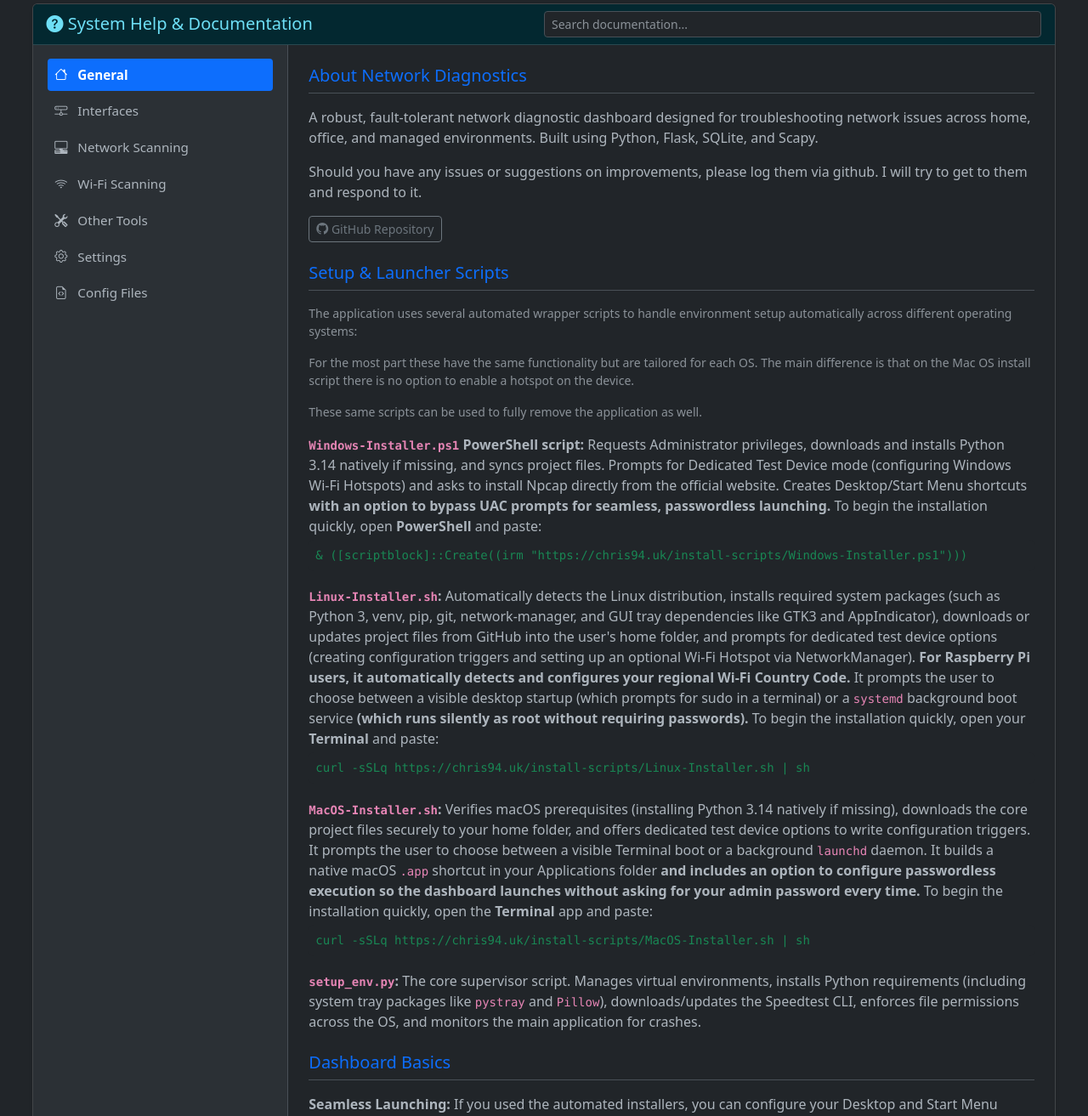
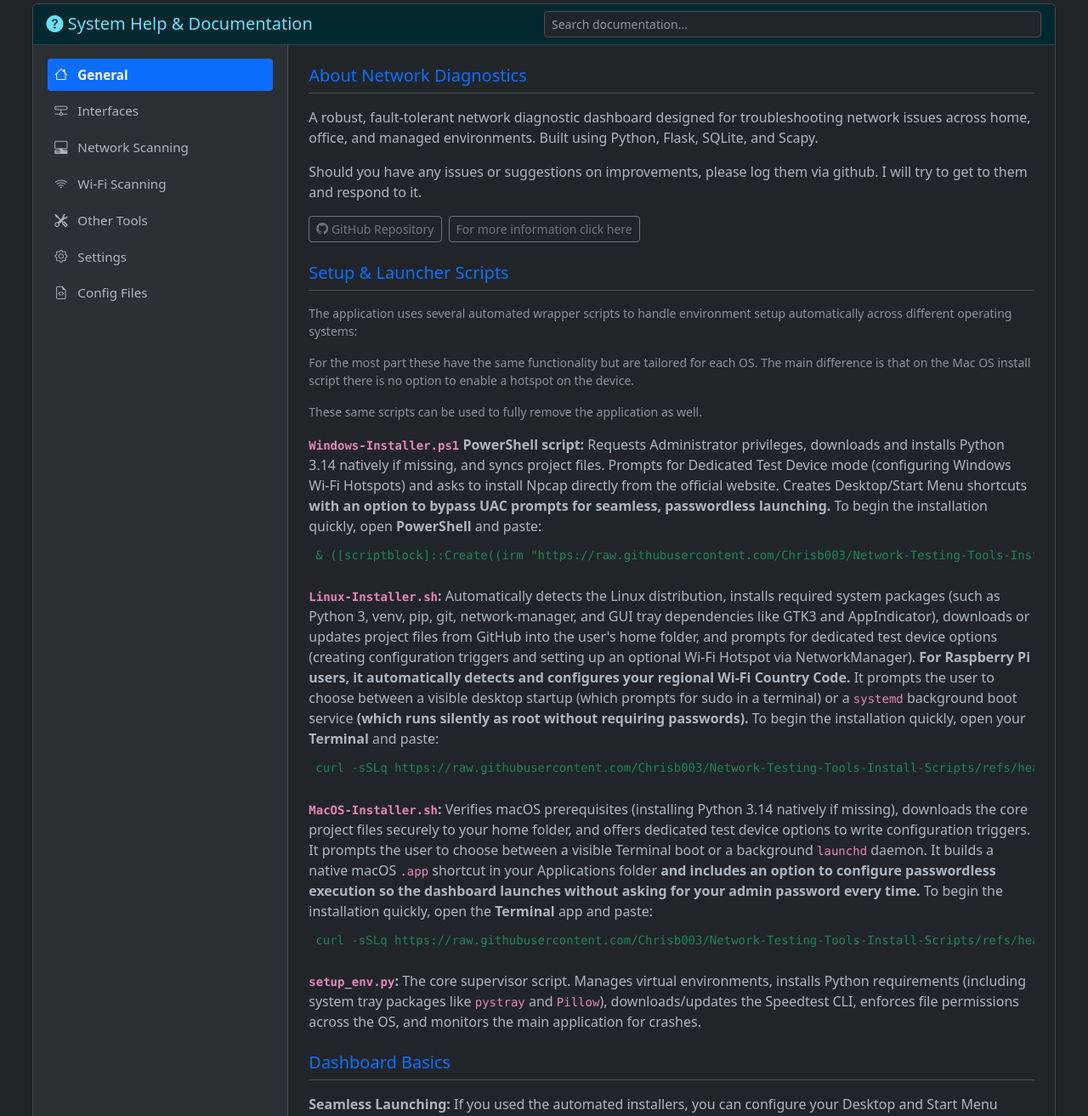
Before and after one commit to Chrisb003/Network-Testing-Tools, a Flask app: template templates/dashboard.html in a window 1280 px wide, after a click on "Help". Shown: the part 421-1734 px from the top of the page at 85% size. Run offline with Flask 3, Linux system fonts and the light colour scheme; the template is opened without the code that fills it, so the values that code supplies are empty; data comes from the database, SQL or seed files in the repository; parts of the project's set-up code (start-up, migrations or seed data) failed here and were passed over; some libraries are stand-ins or nearby versions.

Commit message:
updated installer links

```diff
--- a/templates/dashboard.html
+++ b/templates/dashboard.html
@@ -954,6 +954,7 @@
                         <p>Should you have any issues or suggestions on improvements, please log them via github. I will try to get to them and respond to it.</p>
                         <div class="d-flex gap-2 mb-4">
                             <a href="https://github.com/Chrisb003/Network-Testing-Tools" target="_blank" class="btn btn-sm btn-outline-secondary"><i class="bi bi-github"></i> GitHub Repository</a>
+                            <a href="https://chris94.uk/test.html" target="_blank" class="btn btn-sm btn-outline-secondary">For more information click here</a>
                         </div>
 
                        <h5 class="text-primary border-bottom pb-2 mb-3 mt-4">Setup & Launcher Scripts</h5>
@@ -963,15 +964,15 @@
 
                         <div class="help-item">
                             <strong><code>Windows-Installer.ps1</code> PowerShell script:</strong> Requests Administrator privileges, downloads and installs Python 3.14 natively if missing, and syncs project files. Prompts for Dedicated Test Device mode (configuring Windows Wi-Fi Hotspots) and asks to install Npcap directly from the official website. Creates Desktop/Start Menu shortcuts <strong>with an option to bypass UAC prompts for seamless, passwordless launching.</strong> To begin the installation quickly, open <strong>PowerShell</strong> and paste:
-                            <div class="bg-dark text-success p-2 rounded small font-monospace mt-1 mb-3 user-select-all" style="overflow-x: auto; white-space: nowrap;">&amp; ([scriptblock]::Create((irm "https://chris94.uk/install-scripts/Windows-Installer.ps1")))</div>
+                            <div class="bg-dark text-success p-2 rounded small font-monospace mt-1 mb-3 user-select-all" style="overflow-x: auto; white-space: nowrap;">&amp; ([scriptblock]::Create((irm "https://raw.githubusercontent.com/Chrisb003/Network-Testing-Tools-Install-Scripts/refs/heads/main/Windows-Installer.ps1")))</div>
                         </div>
                         <div class="help-item">
                             <strong><code>Linux-Installer.sh</code>:</strong> Automatically detects the Linux distribution, installs required system packages (such as Python 3, venv, pip, git, network-manager, and GUI tray dependencies like GTK3 and AppIndicator), downloads or updates project files from GitHub into the user's home folder, and prompts for dedicated test device options (creating configuration triggers and setting up an optional Wi-Fi Hotspot via NetworkManager). <strong>For Raspberry Pi users, it automatically detects and configures your regional Wi-Fi Country Code.</strong> It prompts the user to choose between a visible desktop startup (which prompts for sudo in a terminal) or a <code>systemd</code> background boot service <strong>(which runs silently as root without requiring passwords).</strong> To begin the installation quickly, open your <strong>Terminal</strong> and paste:
-                            <div class="bg-dark text-success p-2 rounded small font-monospace mt-1 mb-3 user-select-all" style="overflow-x: auto; white-space: nowrap;">curl -sSLq https://chris94.uk/install-scripts/Linux-Installer.sh | sh</div>
+                            <div class="bg-dark text-success p-2 rounded small font-monospace mt-1 mb-3 user-select-all" style="overflow-x: auto; white-space: nowrap;">curl -sSLq https://raw.githubusercontent.com/Chrisb003/Network-Testing-Tools-Install-Scripts/refs/heads/main/Linux-Installer.sh | sh</div>
                         </div>
                         <div class="help-item">
                             <strong><code>MacOS-Installer.sh</code>:</strong> Verifies macOS prerequisites (installing Python 3.14 natively if missing), downloads the core project files securely to your home folder, and offers dedicated test device options to write configuration triggers. It prompts the user to choose between a visible Terminal boot or a background <code>launchd</code> daemon. It builds a native macOS <code>.app</code> shortcut in your Applications folder <strong>and includes an option to configure passwordless execution so the dashboard launches without asking for your admin password every time.</strong> To begin the installation quickly, open the <strong>Terminal</strong> app and paste:
-                            <div class="bg-dark text-success p-2 rounded small font-monospace mt-1 mb-3 user-select-all" style="overflow-x: auto; white-space: nowrap;">curl -sSLq https://chris94.uk/install-scripts/MacOS-Installer.sh | sh</div>
+                            <div class="bg-dark text-success p-2 rounded small font-monospace mt-1 mb-3 user-select-all" style="overflow-x: auto; white-space: nowrap;">curl -sSLq https://raw.githubusercontent.com/Chrisb003/Network-Testing-Tools-Install-Scripts/refs/heads/main/MacOS-Installer.sh | sh</div>
                         </div>
                         <div class="help-item">
                             <strong><code>setup_env.py</code>:</strong> The core supervisor script. Manages virtual environments, installs Python requirements (including system tray packages like <code>pystray</code> and <code>Pillow</code>), downloads/updates the Speedtest CLI, enforces file permissions across the OS, and monitors the main application for crashes.
```
Also changed, not shown: README.md.
